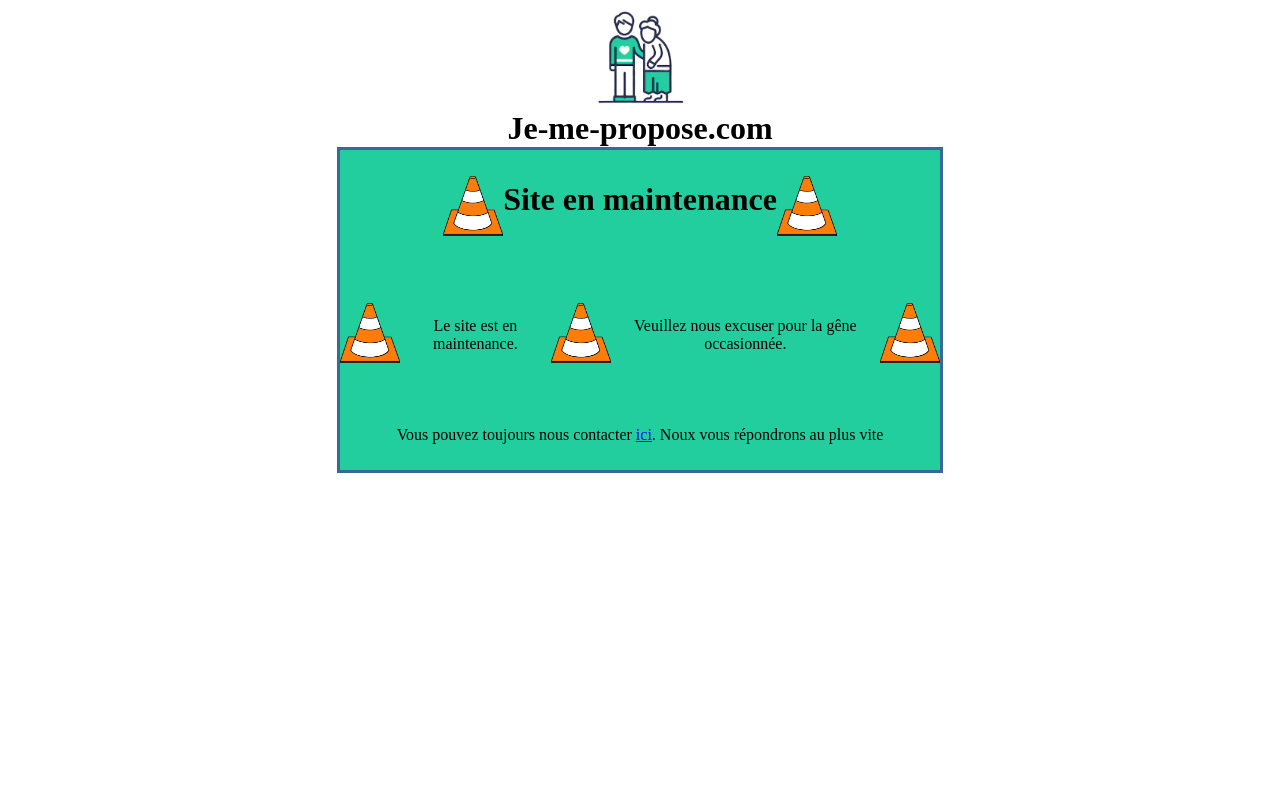
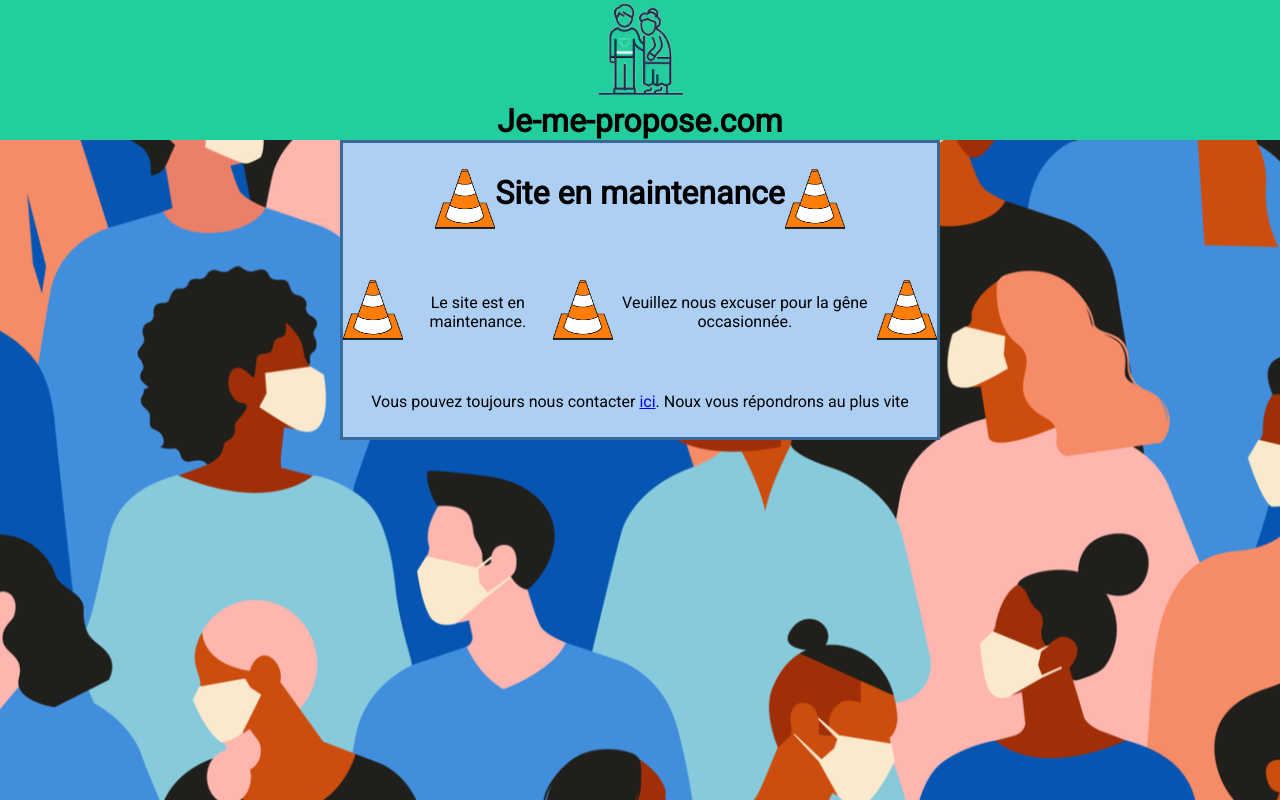
Before and after one commit to olivier-crozet/je_me_propose, a PHP site: page /dons.html in a window 1280 px wide. Run offline with PHP 8.4, Linux system fonts and the light colour scheme.

Commit message:
Mise d'une image de fond et de couleur de fond

```diff
--- a/css/dons.css
+++ b/css/dons.css
@@ -1,3 +1,17 @@
+*{
+    box-sizing: border-box;
+    font-family: 'Roboto', sans-serif;
+}
+html, body{
+    margin: 0;
+    padding: 0;
+}
+body{
+    display: flex;
+    flex-direction: column;
+    min-height: 100vh;
+    font-family: arial, sans-serif;
+}
 header{
     background-color: var(--secondaryColor);
     grid-area: header;
@@ -21,6 +35,7 @@
     display: flex;
     justify-content: space-evenly;
     align-items: center;
+    background-color: rgb(34, 206, 157);
 }
 header a{
     text-decoration: none;
@@ -30,15 +45,13 @@
 header a:hover{
     opacity:0.7;
 }
-
-nav {
-    background-color: blue;
-    grid-area: nav;
-}
-.nav-2{
-    background-color: yellowgreen;
-    grid-area: nav-2;
-    margin-top: 20px;
+/*main*/
+body
+{
+	background-image: url(../pics/img/help-people.png);
+	background-attachment: fixed;
+    background-size: cover;
+    background-repeat: no-repeat;
 }
 
 .titre
@@ -82,6 +95,6 @@
   padding-bottom:10px;
   border: 3px solid #3A6998;
   text-align: center;
-  background: rgb(34, 206, 157);
+  background: rgb(173, 207, 244);
   margin: auto;
 }
--- a/dons.html
+++ b/dons.html
@@ -9,10 +9,14 @@
 	<meta name="viewport" content="width=device-width, initial-scale=1.0">
 </head>
 <body>
+	<header>
 		<div class="header-logo-title">
             <img src="pics/icon/jeMePropose.png" alt="je me propose logo" title="Site d'entraide">
             <h1>Je-me-propose.com</h1>
     </div>
+	</header>
+
+    <main>
     	<div class="Tout">
 			<div class="titre">
 				<p><img class="Plot" src="pics/img/Plot.png"></p>
@@ -28,5 +32,7 @@
 			</div>
 				<p class="contact">Vous pouvez toujours nous contacter <a href="mailto:contact@laplateforme.io">ici</a>. Noux vous répondrons au plus vite</p>
 	</div>
+    </main>
+
 </body>
 </html>
```
Lines whose indentation alone changed are shown as unchanged.
